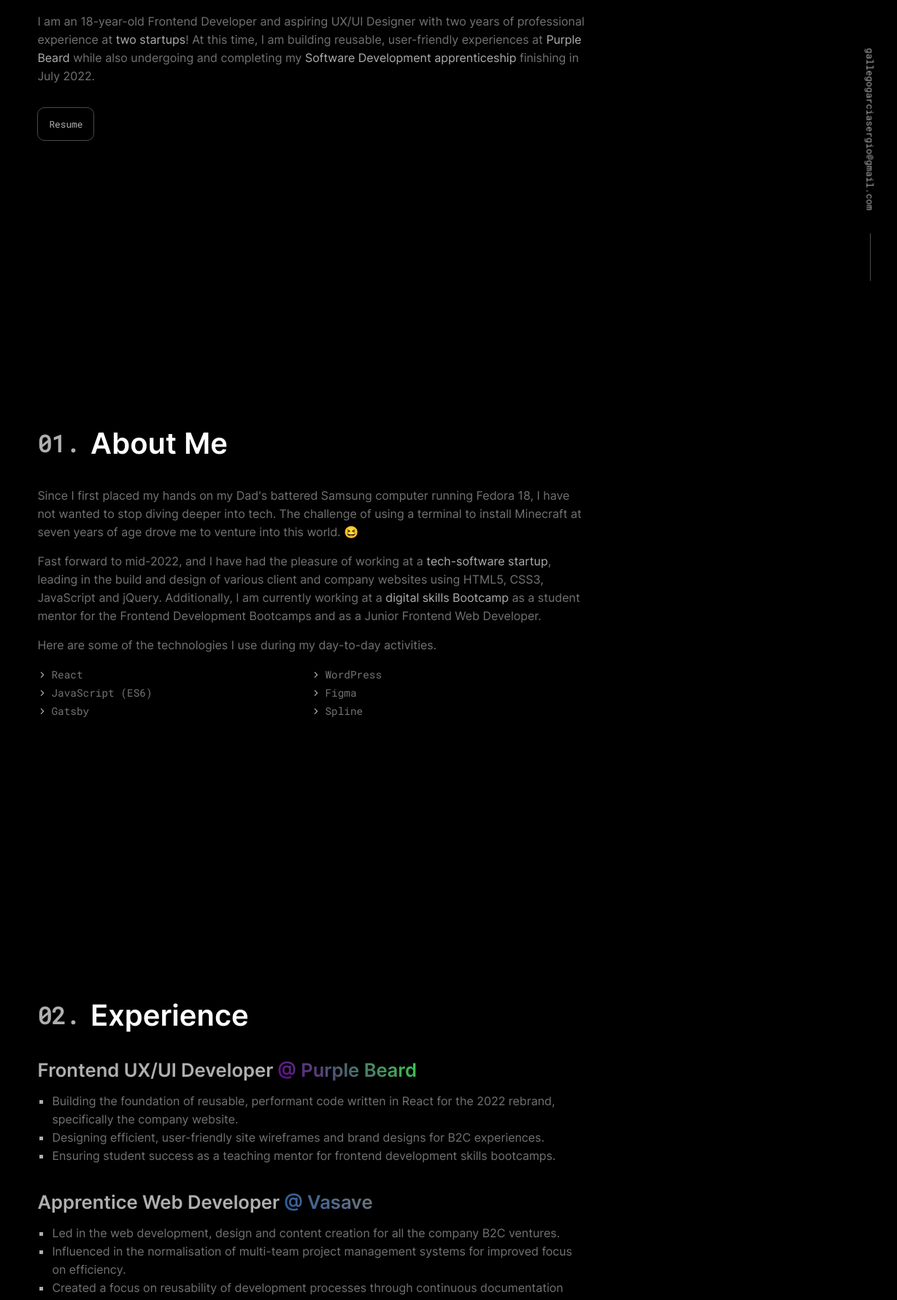
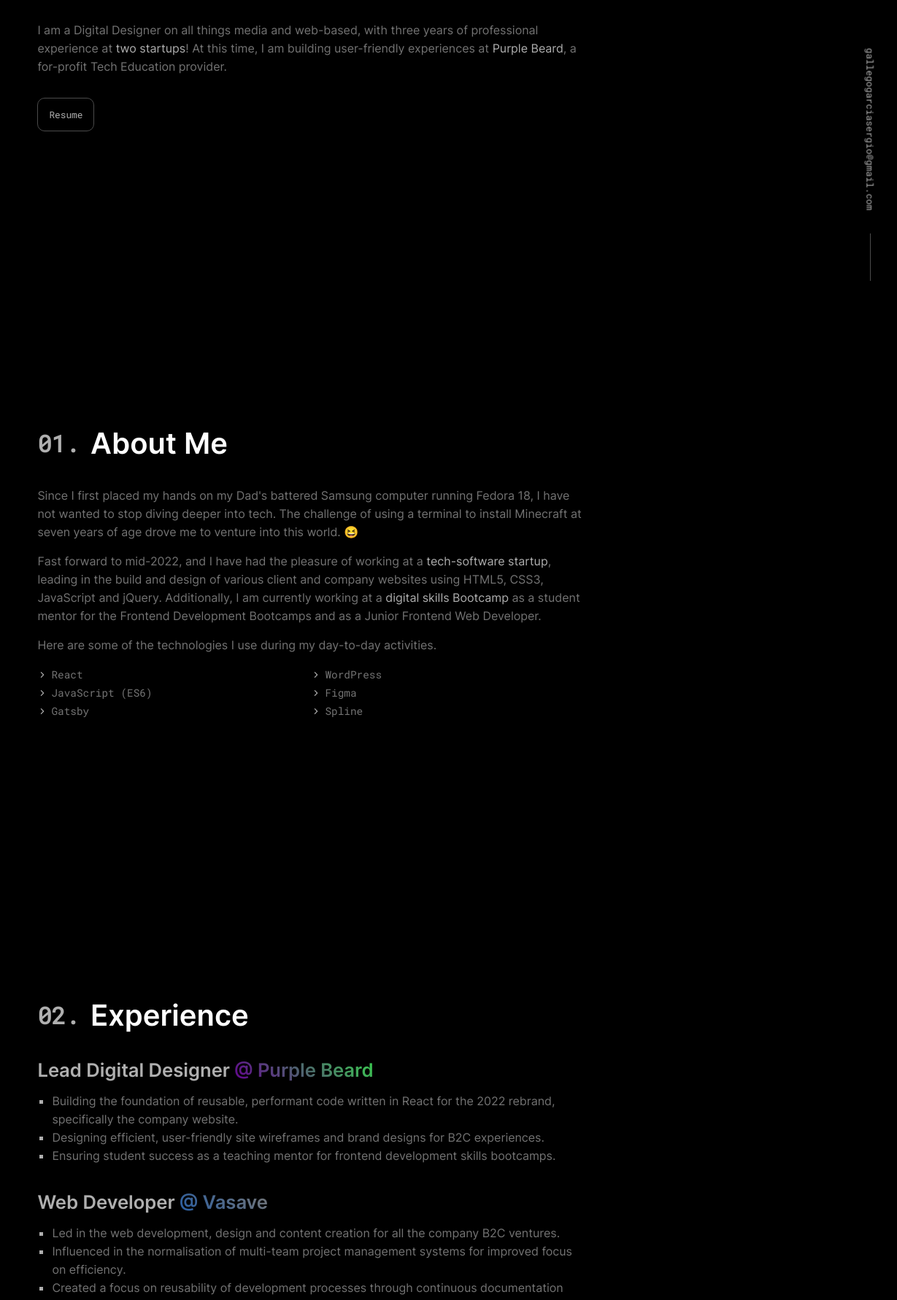
Before and after one commit to sgarciagallego/v2, a Gatsby site: page / in a window 1280 px wide. Shown: the part 415-2197 px from the top of the page at 73% size, 51-1280 px from the left. Built offline with nearby package versions, Linux system fonts and the light colour scheme; Gatsby itself is replaced by a stand-in of ours.

Commit message:
v0.3.0 | [Content] - changes to content to match current job role and position

```diff
--- a/src/components/sections/Contact.js
+++ b/src/components/sections/Contact.js
@@ -90,7 +90,7 @@ const Contact = () => {
         Contact
       </h3>
       <p className='final--message'>
-        At this moment in time, I am pleased with my current position at Purple Beard. However, my inbox is always open, so whether you have a question or you are just introducing yourself, I will get back to you!
+        My inbox is always open, so whether you have a question or you are just introducing yourself, I will try my best to get back to you!
       </p>
       <a
         className='btn'
--- a/src/components/sections/Experience.js
+++ b/src/components/sections/Experience.js
@@ -112,7 +112,7 @@ const Experience = () => {
       </h3>
       <div className='container--job'>
         <h4 className='job--title'>
-          Frontend UX/UI Developer
+          Lead Digital Designer
           <a
             id='pb--styles'
             href='https://purplebeard.co.uk'
@@ -137,7 +137,7 @@ const Experience = () => {
       </div>
       <div className='container--job'>
         <h4 className='job--title'>
-          Apprentice Web Developer
+          Web Developer
           <a
             id='vbs--styles'
             href='https://vasavebusiness.com'
--- a/src/components/sections/Hero.js
+++ b/src/components/sections/Hero.js
@@ -106,7 +106,7 @@ const Hero = () => {
         I build the web.
       </h2>
       <p className='container--paragraph'>
-        I am an 18-year-old Frontend Developer and aspiring UX/UI Designer with two years of professional experience at <Link to='/#experience'>two startups</Link>! At this time, I am building reusable, user-friendly experiences at <a href='https://purplebeard.co.uk' target='_blank' rel='noreferrer'>Purple Beard</a> while also undergoing and completing my <a href='https://www.bcs.org/develop-your-people/develop-your-team-or-organisation/digital-it-apprenticeships-for-your-team/offer-our-apprenticeships-standards/software-development-technician/' target='_blank' rel='noreferrer'>Software Development apprenticeship</a> finishing in July 2022.
+        I am a Digital Designer on all things media and web-based, with three years of professional experience at <Link to='/#experience'>two startups</Link>! At this time, I am building user-friendly experiences at <a href='https://purplebeard.co.uk' target='_blank' rel='noreferrer'>Purple Beard</a>, a for-profit Tech Education provider.
       </p>
       <a
         className='btn'
```
Also changed, not shown: 1 other file.
